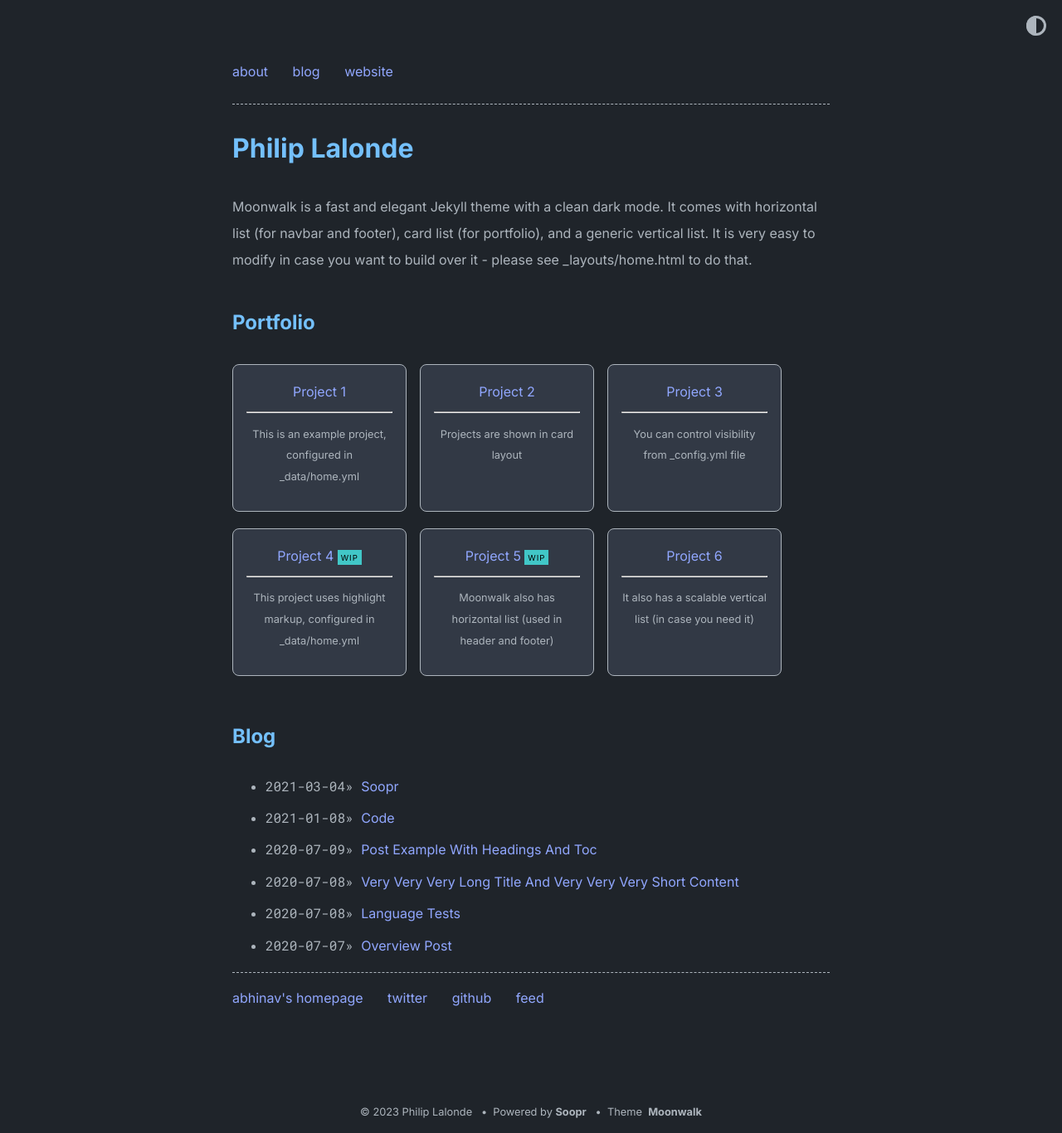
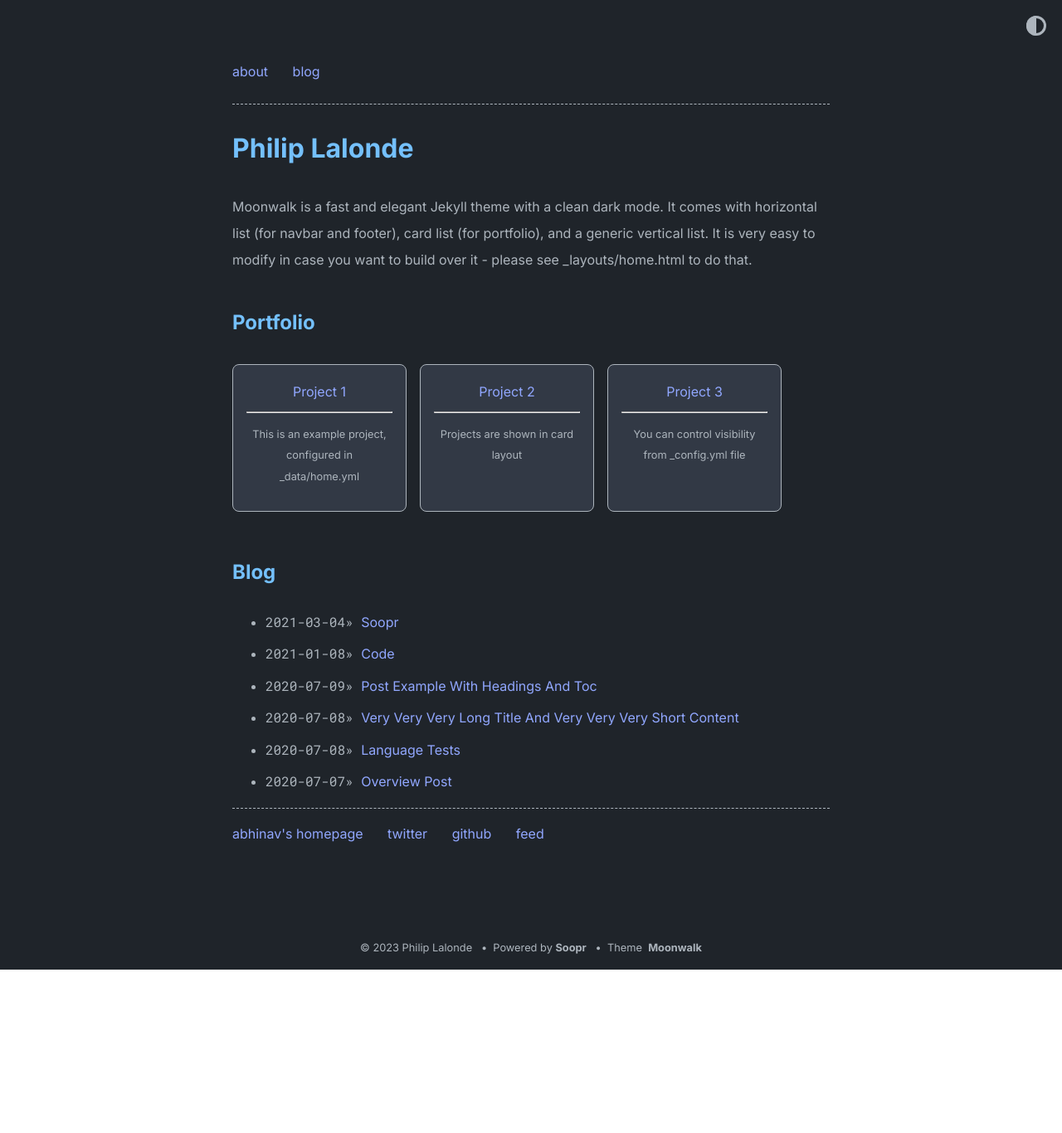
Before and after one commit to lalondeph/portfolio, a Jekyll site: the page built from index.md, in a window 1280 px wide. Shown: the whole page at 83% size. Built offline with Jekyll 4.4.1, drawn with Linux system fonts in a browser that asks for light colours; after the commit the page ends 1169 px from its top, so only the background shows below that.

Commit message:
Update home.yml

```diff
--- a/_data/home.yml
+++ b/_data/home.yml
@@ -4,9 +4,6 @@ navbar_entries:
 
   - title: blog
     url: blog
-
-  - title: website
-    url: https://www.abhinav.co
 
 project_entries:
   - title: Project 1
@@ -20,20 +17,6 @@ project_entries:
   - title: Project 3
     url: overview-post
     desc: You can control visibility from _config.yml file
-
-  - title: Project 4
-    url: overview-post
-    desc: This project uses highlight markup, configured in _data/home.yml
-    highlight: WIP
-
-  - title: Project 5
-    url: overview-post
-    desc: Moonwalk also has horizontal list (used in header and footer)
-    highlight: WIP
-
-  - title: Project 6
-    url: overview-post
-    desc: It also has a scalable vertical list (in case you need it)
 
 old_project_entries:
   - title: Soopr
```
